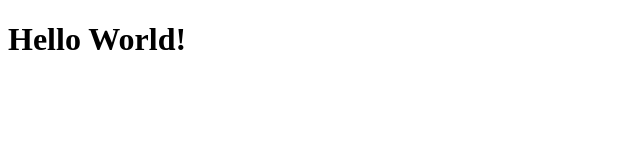
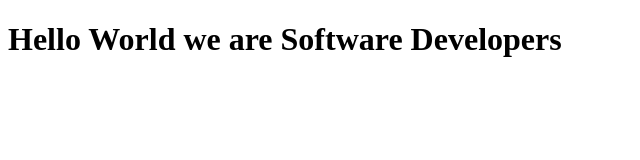
Before and after one commit to jahseed89/trials-portfolio, a plain HTML site: page index.html in a window 1280 px wide. Shown: the whole page, without its empty margins (0-640 px from the left). Drawn offline with Linux system fonts and the light colour scheme.

Commit message:
Index page updated

```diff
--- a/index.html
+++ b/index.html
@@ -21,7 +21,7 @@
     - The freeCodeCamp Team
 
     -->
-    <h1>Hello World!</h1>
+    <h1>Hello World we are Software Developers</h1>
     <script  src="js/index.js"></script>
   </body>
 </html>
```
